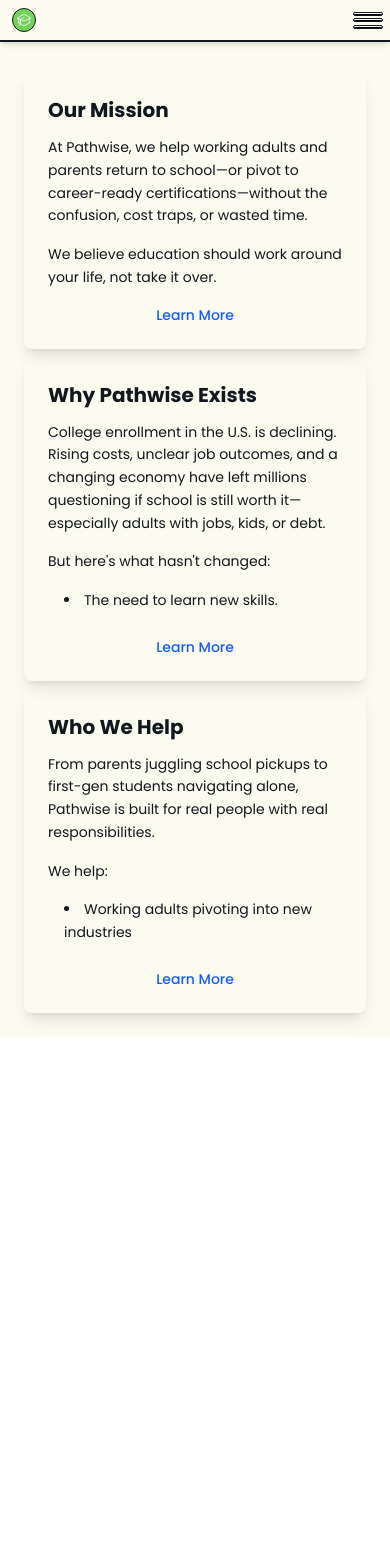
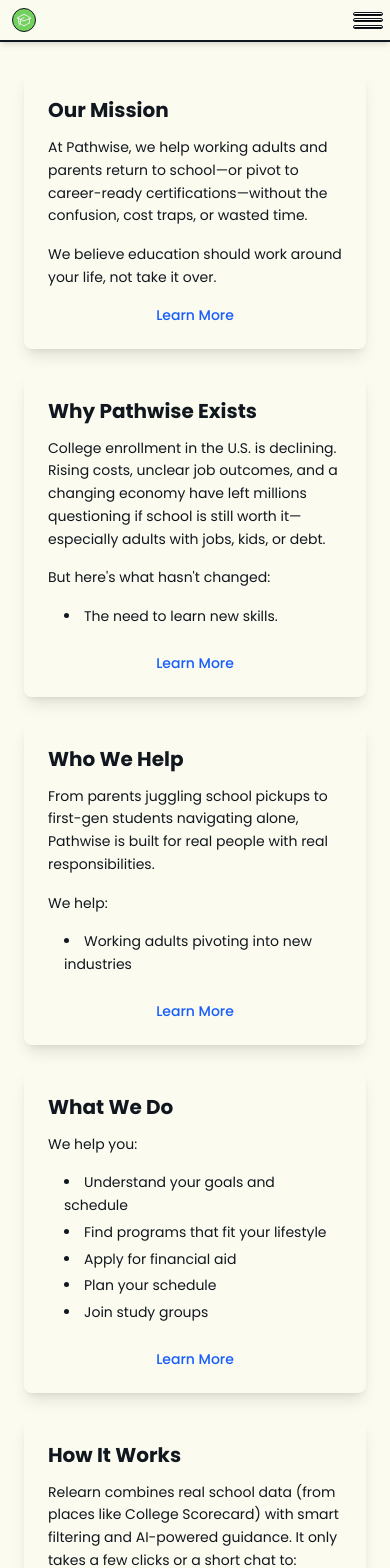
Before and after one commit to jjosephd/relearn_io, a React (Vite) app in the folder ui/: page /about in a window 390 px wide. Shown: the top 1568 px of the page. Before the commit the page ends 1037 px from the top, so only its background shows below. Built offline with nearby package versions, Linux system fonts and the light colour scheme.

Commit message:
ui: (about) updates to how it works section to add animation

```diff
--- /dev/null
+++ b/ui/src/components/about/Carousel.tsx
@@ -0,0 +1,57 @@
+import { useEffect } from 'react';
+import { ArrowLeftIcon, ArrowRightIcon } from '@heroicons/react/24/solid';
+
+interface HowItWorksCarouselProps {
+  bullets: string[];
+  currentIndex: number;
+  setCurrentIndex: (index: number) => void;
+}
+
+const Carousel = ({
+  bullets,
+  currentIndex,
+  setCurrentIndex,
+}: HowItWorksCarouselProps) => {
+  const handleNext = () => {
+    if (currentIndex < bullets.length - 1) {
+      setCurrentIndex(currentIndex + 1);
+    }
+  };
+
+  const handlePrev = () => {
+    if (currentIndex > 0) {
+      setCurrentIndex(currentIndex - 1);
+    }
+  };
+
+  useEffect(() => {
+    // Reset to first slide if bullets change
+    setCurrentIndex(0);
+  }, [bullets]);
+
+  return (
+    <div className="w-full flex flex-col items-center gap-4">
+      <div className="w-full text-center text-lg font-medium min-h-[4rem]">
+        {bullets[currentIndex]}
+      </div>
+      <div className="flex justify-center gap-6">
+        <button
+          onClick={handlePrev}
+          disabled={currentIndex === 0}
+          className="btn btn-sm btn-outline"
+        >
+          <ArrowLeftIcon className="h-5 w-5" />
+        </button>
+        <button
+          onClick={handleNext}
+          disabled={currentIndex === bullets.length - 1}
+          className="btn btn-sm btn-outline"
+        >
+          <ArrowRightIcon className="h-5 w-5" />
+        </button>
+      </div>
+    </div>
+  );
+};
+
+export default Carousel;
--- /dev/null
+++ b/ui/src/components/about/Steps.tsx
@@ -0,0 +1,22 @@
+import { motion } from 'framer-motion';
+interface StepsProps {
+  total: number;
+  current: number;
+}
+
+const Steps = ({ total, current }: StepsProps) => {
+  return (
+    <div className="w-full flex justify-center">
+      <ul className="steps">
+        {Array.from({ length: total }).map((_, idx) => (
+          <li
+            key={idx}
+            className={`step ${idx <= current ? 'step-primary' : ''} `}
+          ></li>
+        ))}
+      </ul>
+    </div>
+  );
+};
+
+export default Steps;
--- a/ui/src/components/cards/AboutCard.tsx
+++ b/ui/src/components/cards/AboutCard.tsx
@@ -1,12 +1,22 @@
 import { useState } from 'react';
+
+import { ReactNode } from 'react';
 
 interface AboutCardProps {
   imgUrl: string;
   title: string;
   description: (string | { bullets: string[] })[];
+  children?: ReactNode;
+  replaceBullets?: boolean;
 }
 
-const AboutCard = ({ imgUrl, title, description }: AboutCardProps) => {
+const AboutCard = ({
+  imgUrl,
+  title,
+  description,
+  children,
+  replaceBullets = false,
+}: AboutCardProps) => {
   const [expanded, setExpanded] = useState(false);
 
   const toggleExpand = () => setExpanded((prev) => !prev);
@@ -27,22 +37,33 @@
           }`}
         >
           <div className="space-y-4">
-            {description.map((block, i) =>
-              typeof block === 'string' ? (
-                <p key={i}>{block}</p>
-              ) : (
+            {description.map((block, i) => {
+              if (typeof block === 'string') {
+                return <p key={i}>{block}</p>;
+              }
+
+              // If it's a bullet list and we're replacing it, skip it and show children instead
+              if (replaceBullets) {
+                return children && expanded ? (
+                  <div key={i} className="mt-4">
+                    {children}
+                  </div>
+                ) : null;
+              }
+
+              return (
                 <ul key={i} className="list-disc list-inside space-y-1 pl-4">
                   {block.bullets.map((bullet, idx) => (
                     <li key={idx}>{bullet}</li>
                   ))}
                 </ul>
-              )
-            )}
+              );
+            })}
           </div>
         </div>
       </div>
 
-      <div className="flex justify-center md:hidden">
+      <div className="flex justify-center ">
         <button
           onClick={toggleExpand}
           className=" mt-4 text-sm font-medium text-blue-600  focus:outline-none"
--- a/ui/src/pages/About.tsx
+++ b/ui/src/pages/About.tsx
@@ -1,4 +1,7 @@
+import { useState } from 'react';
 import AboutCard from '../components/cards/AboutCard';
+import Carousel from '../components/about/Carousel';
+import Steps from '../components/about/Steps';
 
 const aboutData = [
   {
@@ -42,19 +45,77 @@
       },
     ],
   },
+  {
+    imageUrl: 'xxx',
+    title: 'What We Do',
+    description: [
+      'We help you:',
+      {
+        bullets: [
+          'Understand your goals and schedule',
+          'Find programs that fit your lifestyle',
+          'Apply for financial aid',
+          'Plan your schedule',
+          'Join study groups',
+          'Achieve your goals',
+        ],
+      },
+    ],
+  },
+  {
+    imageUrl: 'xxx',
+    title: 'How It Works',
+    description: [
+      'Relearn combines real school data (from places like College Scorecard) with smart filtering and AI-powered guidance. It only takes a few clicks or a short chat to:',
+      {
+        bullets: [
+          'See programs that match your budget, pace, and schedule',
+          'Understand your trade-offs (online vs. hybrid, cost vs. speed)',
+          'Get simple, jargon-free explanations',
+        ],
+      },
+      'We give you a personalized list of programs that fit your lifestyle.',
+      'Our goal is to ensure that within five minutes, users feel a sense of clarity and realize that returning to school is a viable and sensible option for them.',
+    ],
+  },
 ];
 
 const About = () => {
+  const [carouselIndex, setCarouselIndex] = useState(0);
+
   return (
-    <div className="min-h-screen w-full flex flex-col gap-2 p-6 md:p-12 dark:bg-slate-800/20">
-      {aboutData.map((item, idx) => (
-        <AboutCard
-          key={idx}
-          imgUrl={item.imageUrl}
-          title={item.title}
-          description={item.description}
-        />
-      ))}
+    <div className="min-h-screen w-full flex flex-col gap-6 p-6 md:p-12">
+      {aboutData.map((item, idx) => {
+        const isHowItWorks = item.title === 'How It Works';
+        const bulletBlock = item.description.find(
+          (d) => typeof d === 'object' && d !== null && 'bullets' in d
+        ) as { bullets: string[] } | undefined;
+
+        return (
+          <div key={idx} className="flex flex-col gap-4">
+            <AboutCard
+              imgUrl={item.imageUrl}
+              title={item.title}
+              description={item.description}
+              replaceBullets={isHowItWorks} // 👈 NEW
+            >
+              {isHowItWorks && bulletBlock?.bullets ? (
+                <>
+                  <Carousel
+                    bullets={bulletBlock.bullets}
+                    currentIndex={carouselIndex}
+                    setCurrentIndex={setCarouselIndex}
+                  />
+                  <Steps
+                    total={bulletBlock.bullets.length}
+                    current={carouselIndex}
+                  />
+                </>
+              ) : null}
+            </AboutCard>
+          </div>
+        );
+      })}
     </div>
   );
 };
--- a/ui/src/pages/Home/Hero.tsx
+++ b/ui/src/pages/Home/Hero.tsx
@@ -42,9 +42,9 @@
 
         <button
           type="submit"
-          className="btn rounded border-2 bg-primary text-black hover:bg-primary/80 ease-in duration-300 btn-outline border-r-4 border-b-4  border-black"
+          className="btn rounded border-2 bg-primary text-black hover:bg-primary/80 ease-in duration-300 btn-outline border-r-4 border-b-4 border-black relative w-full"
         >
-          <AcademicCapIcon className="h-4 w-4" />
+          <AcademicCapIcon className="h-4 w-4 absolute left-3 top-1/2 -translate-y-1/2" />
           <span className="uppercase">Join the waitlist</span>
         </button>
       </form>
--- a/ui/src/pages/Home/Home.tsx
+++ b/ui/src/pages/Home/Home.tsx
@@ -113,11 +113,6 @@
       </section>
 
       {/* Placeholder for next section */}
-      <section className="w-full px-4 py-16">
-        <h2 className="text-4xl font-bold mb-4 text-center">
-          Sign Up Component
-        </h2>
-      </section>
     </div>
   );
 };
```
